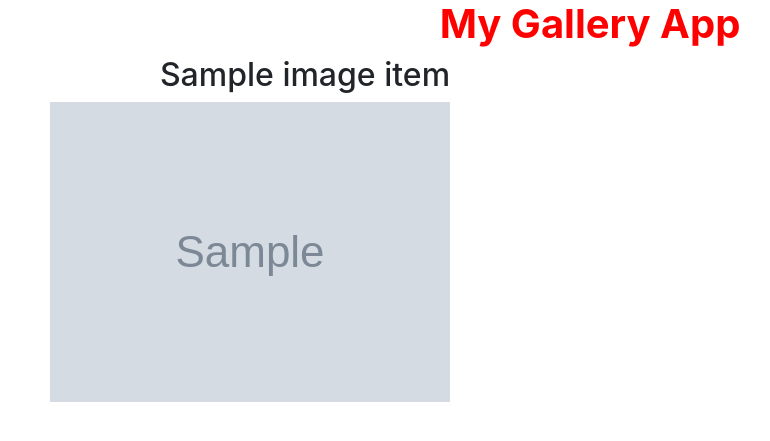
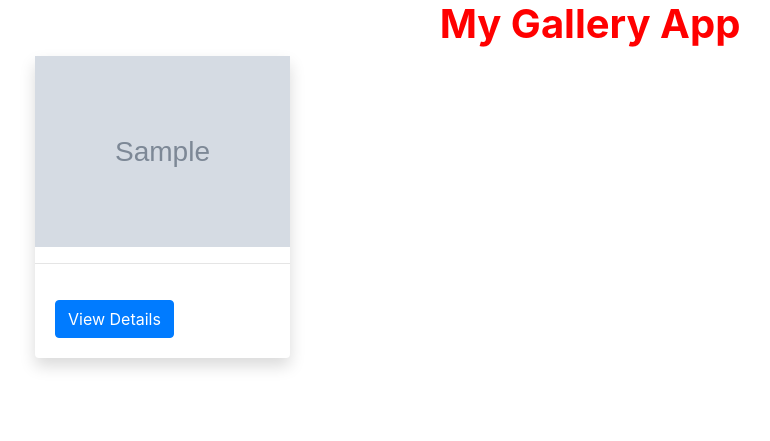
Before and after one commit to josphat-n/mygallery, a Django app: template gal/templates/gal/home.html in a window 1280 px wide. Shown: the part 56-497 px from the top of the page, without its empty margins (50-820 px from the left). Run offline with Django 3.2, Linux system fonts and the light colour scheme; the template is opened without the code that fills it: most values are stand-ins (such as "Sample title", 1, 10 or a date in 2020); grey boxes marked "Sample" are stand-in pictures; some libraries are stand-ins or nearby versions.

Commit message:
design the layout of images in the home page to be in cards.

```diff
--- a/gal/templates/gal/home.html
+++ b/gal/templates/gal/home.html
@@ -4,21 +4,24 @@
 
 <div class="container">
 
-  <!-- Looping through images  -->
+  <div class="row">
+  <!--Display images  in a card-->
   {% for image_item in images %}
-
-  <div class="row">
-    <!-- displaying Image names -->
-    <div class="col-xs-6 col-sm-6 col-md-6 col-lg-6">
-      <h2 class="text-center"> {{ image_item.image_name }} </h2>
+   <div class="col-3">
+    <div class="card h-100 border-0 shadow" id="vegetable">
+      <div class="card-img-top">
+        <div class="embed-responsive embed-responsive-4by3">
+          <div class="embed-responsive-item">
+            <img src="{{image_item.image_image.url}}" alt="" class="img-fluid w-100" />
+          </div>
+          <hr>
+          <div class= "card-body">
+            <button class="btn btn-primary">View Details</button>
+          </div>
+        </div>
+      </div>
     </div>
-
   </div>
-
-   <!--Display images  -->
-   <div class="col-xs-6 col-sm-6 col-md-6 col-lg-6">
-      <img src="{{image_item.image_image.url}}" class="img-responsive" alt="Image">
-   </div>
 
   {% empty %}
   <div class="row">
--- a/static/css/home.css
+++ b/static/css/home.css
@@ -2,3 +2,8 @@ h1{
    font-weight: bold;
    color:red;
 }
+.clearfix::after {
+   content: "";
+   clear: both;
+   display: table;
+ }
```
